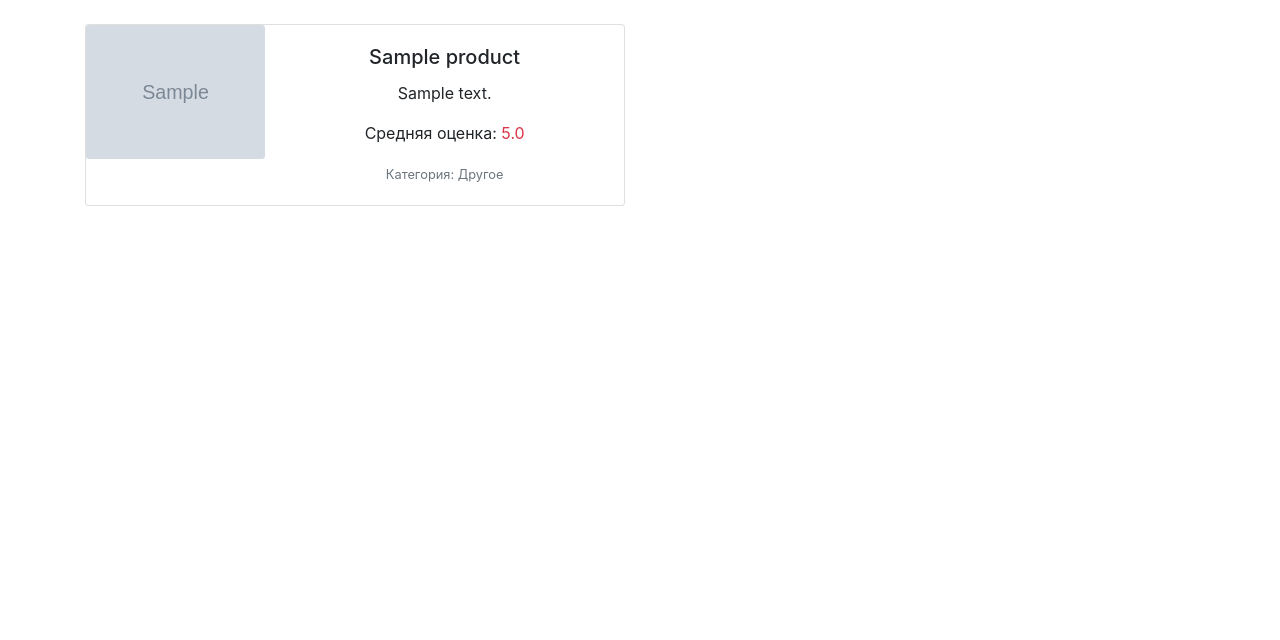
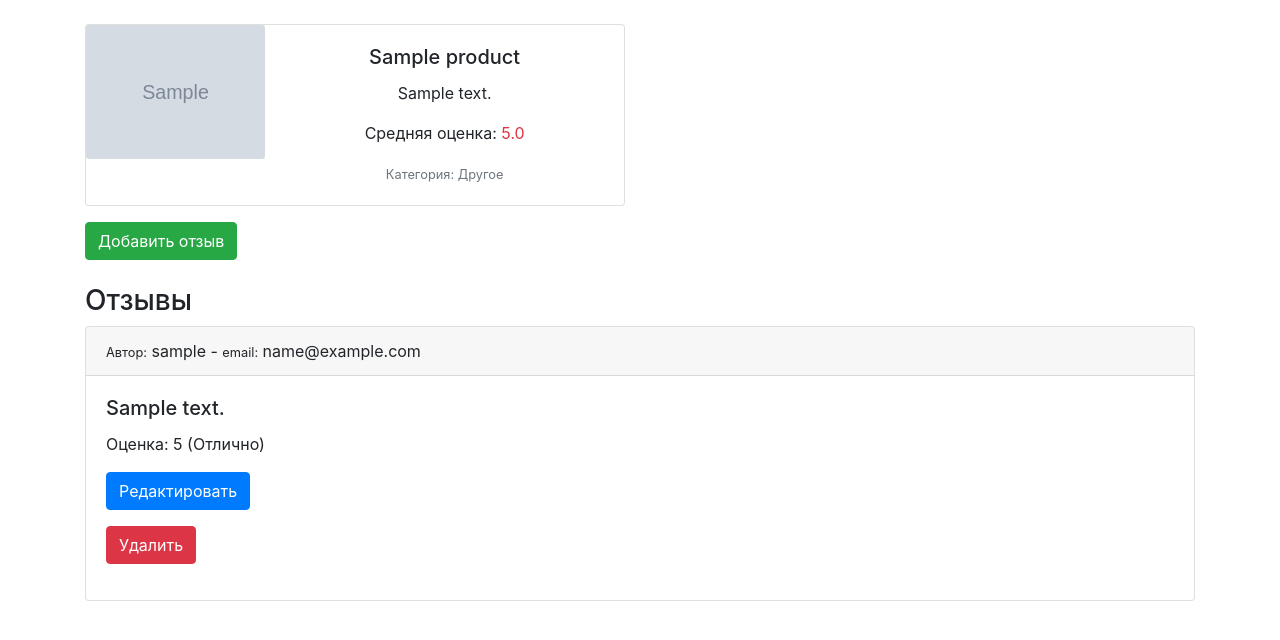
Before and after one commit to arti17/reviews, a Django app: page /product/1/ in a window 1280 px wide. Shown: the part 56-696 px from the top of the page. Run offline with Django 3.2, Linux system fonts and the light colour scheme; tables that the repository leaves empty hold one stand-in row (values such as "Sample post"); grey boxes marked "Sample" are stand-in pictures; parts of the project's set-up code (start-up, migrations or seed data) failed here and were passed over; some libraries are stand-ins or nearby versions.

Commit message:
Добавлен CRUD для отзывов.

```diff
--- a/reviews/webapp/templates/partial/simple_form.html
+++ b/reviews/webapp/templates/partial/simple_form.html
@@ -1,5 +1,4 @@
 {% load widget_tweaks %}
-<h1 class="text-center">Создать товар</h1>
     {% csrf_token %}
     {% for error in form.non_field_errors %}
         <p class="text-danger">{{ error }}</p>
--- a/reviews/webapp/templates/product/create_product.html
+++ b/reviews/webapp/templates/product/create_product.html
@@ -3,7 +3,8 @@
 {% block title %}Создать товар{% endblock %}
 
 {% block body %}
-    <form action="{% url 'webapp:create_product' %}" method="post" enctype="multipart/form-data">
+    <h1 class="text-center">Создать товар</h1>
+    <form action="" method="post" enctype="multipart/form-data">
         {% include 'partial/simple_form.html' with button_text='Создать' %}
     </form>
 {% endblock %}
--- a/reviews/webapp/templates/product/product_detail.html
+++ b/reviews/webapp/templates/product/product_detail.html
@@ -18,9 +18,35 @@
                     <h5 class="card-title">{{ product.name }}</h5>
                     <p class="card-text">{{ product.description }}</p>
                     <p class="card-text">Средняя оценка: <span class="text-danger">{{ product.avg_rating }}</span></p>
-                    <p class="card-text"><small class="text-muted">Категория: {{ product.get_category_display }}</small></p>
+                    <p class="card-text"><small class="text-muted">Категория: {{ product.get_category_display }}</small>
+                    </p>
                 </div>
             </div>
         </div>
     </div>
+    <div>
+
+        <a href="{% url 'webapp:add_review' product.pk %}" class="btn btn-success">Добавить отзыв</a>
+
+        <h3 class="mt-4">Отзывы</h3>
+        {% for review in product.reviews.all %}
+
+            <div class="card mb-2">
+                <div class="card-header">
+                    <small>Автор:</small> {{ review.author }} - <small>email:</small> {{ review.author.email }}
+                </div>
+                <div class="card-body">
+                    <h5 class="card-title">{{ review.description }}</h5>
+                    <p class="card-text">Оценка: {{ review.rating }} ({{ review.get_rating_display }})</p>
+                    <p>
+                        <a href="{% url 'webapp:update_review' review.pk %}" class="btn btn-primary">Редактировать</a>
+                        <form action="{% url 'webapp:delete_review' review.pk %}" method="post">
+                            {% csrf_token %}
+                            <input type="submit" value="Удалить" class="btn btn-danger">
+                        </form>
+                    </p>
+                </div>
+            </div>
+        {% endfor %}
+    </div>
 {% endblock %}
--- a/reviews/webapp/urls.py
+++ b/reviews/webapp/urls.py
@@ -9,4 +9,7 @@ urlpatterns = [
     path('product/<int:pk>/', views.ProjectDetailView.as_view(), name='detail_product'),
     path('product/<int:pk>/update/', views.ProductUpdateView.as_view(), name='update_product'),
     path('product/<int:pk>/delete/', views.ProductDeleteView.as_view(), name='delete_product'),
+    path('product/<int:pk>/add-review/', views.AddReviewProduct.as_view(), name='add_review'),
+    path('product/<int:pk>/update-review/', views.UpdateReviewProduct.as_view(), name='update_review'),
+    path('product/<int:pk>/delete-review/', views.DeleteReviewProduct.as_view(), name='delete_review'),
 ]
--- a/reviews/webapp/views.py
+++ b/reviews/webapp/views.py
@@ -1,8 +1,9 @@
+from django.shortcuts import get_object_or_404, redirect
 from django.urls import reverse, reverse_lazy
 from django.views.generic import ListView, CreateView, DetailView, UpdateView, DeleteView
 
-from webapp.forms import ProductForm
-from webapp.models import Product
+from webapp.forms import ProductForm, ReviewProductForm
+from webapp.models import Product, Review
 
 
 class IndexView(ListView):
@@ -41,3 +42,36 @@ class ProductUpdateView(UpdateView):
 class ProductDeleteView(DeleteView):
     model = Product
     success_url = reverse_lazy('webapp:index')
+
+
+class AddReviewProduct(CreateView):
+    template_name = 'review/create_review.html'
+    form_class = ReviewProductForm
+    context_object_name = 'product'
+
+    def form_valid(self, form):
+        product_pk = self.kwargs.get('pk')
+        product = get_object_or_404(Product, pk=product_pk)
+        product.reviews.create(author=self.request.user, product=product_pk, **form.cleaned_data)
+        return redirect('webapp:detail_product', pk=product_pk)
+
+
+class UpdateReviewProduct(UpdateView):
+    model = Review
+    class_form = ReviewProductForm
+    template_name = 'review/update_review.html'
+    context_object_name = 'product'
+    fields = ['description', 'rating']
+
+    def get_success_url(self):
+        return reverse('webapp:detail_product', kwargs={'pk': self.object.product.pk})
+
+
+class DeleteReviewProduct(DeleteView):
+    model = Review
+
+    def get(self, request, *args, **kwargs):
+        return self.delete(request, *args, **kwargs)
+
+    def get_success_url(self):
+        return reverse('webapp:detail_product', kwargs={'pk': self.object.product.pk})
```
Also changed, not shown: reviews/webapp/forms.py (+7 -1 lines), reviews/webapp/templates/review/create_review.html (added, +10 -0 lines), reviews/webapp/templates/review/update_review.html (added, +10 -0 lines).
